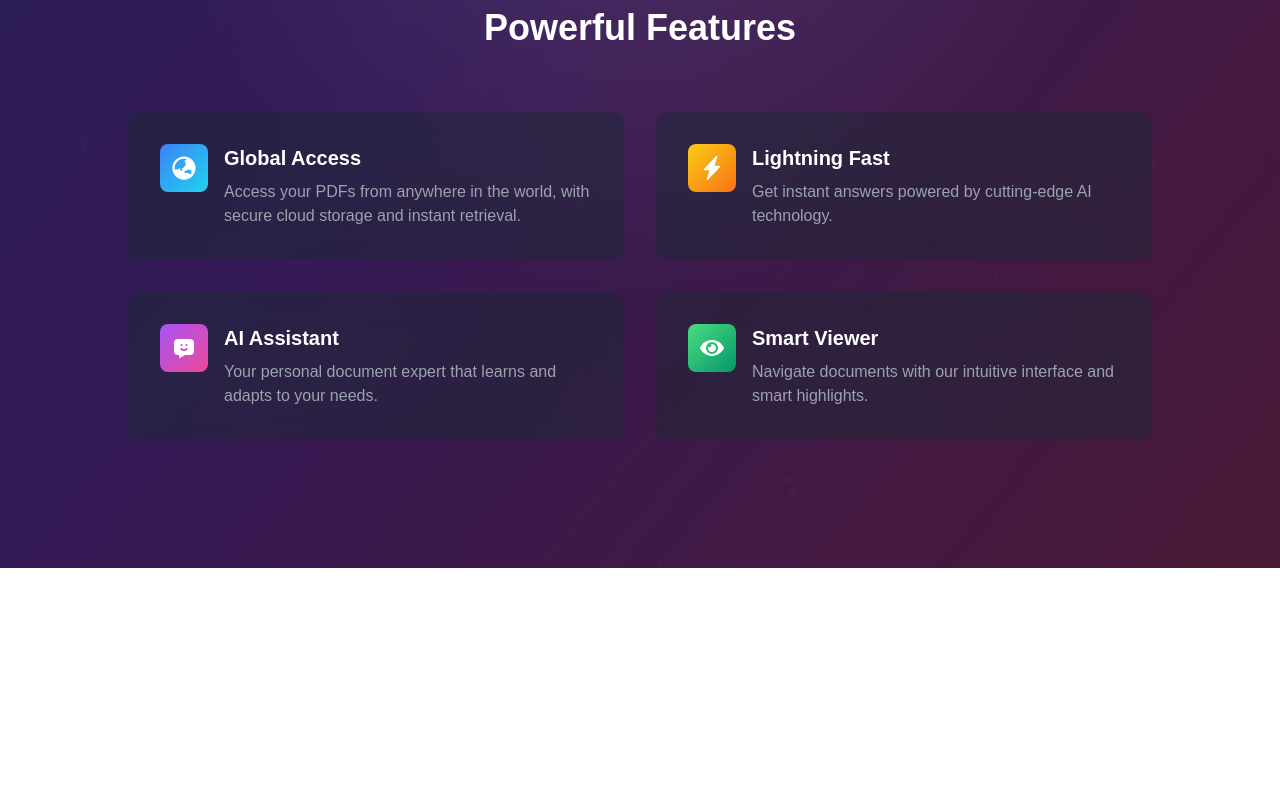
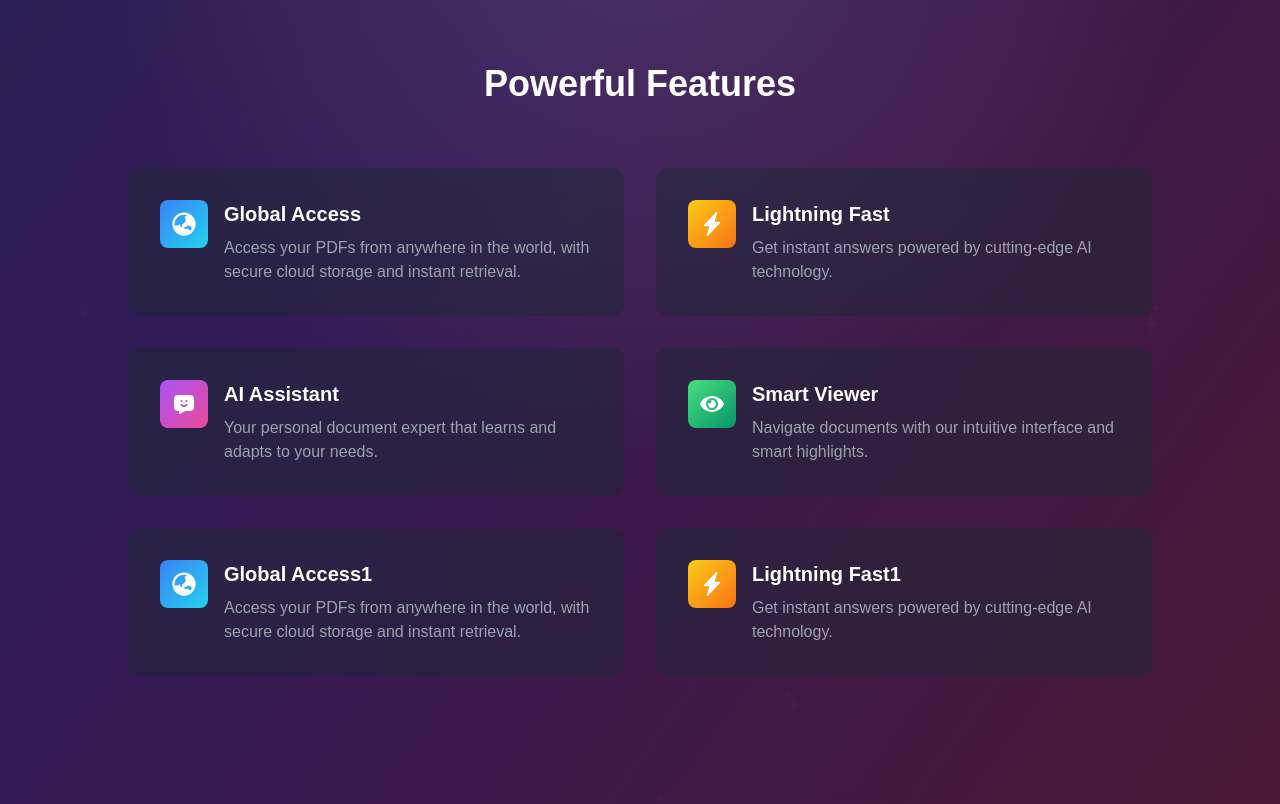
Before and after one commit to Abhishek10269/DocuMate, a Next.js app in the folder documate/: page / in a window 1280 px wide. Shown: the part 980-1784 px from the top of the page. Before the commit the page ends 1548 px from the top, so only its background shows below. Built offline with nearby package versions, Linux system fonts and the light colour scheme.

Commit message:
made a fileupoader page and hooks

```diff
--- a/documate/app/page.tsx
+++ b/documate/app/page.tsx
@@ -31,7 +31,19 @@ const features = [
     description: "Navigate documents with our intuitive interface and smart highlights.",
     icon: FaEye,
     color: "from-green-400 to-emerald-600"
-  }
+  },
+  {
+    name: "Global Access1",
+    description: "Access your PDFs from anywhere in the world, with secure cloud storage and instant retrieval.",
+    icon: FaGlobeAsia,
+    color: "from-blue-500 to-cyan-400"
+  },
+  {
+    name: "Lightning Fast1",
+    description: "Get instant answers powered by cutting-edge AI technology.",
+    icon: BsFillLightningChargeFill,
+    color: "from-yellow-400 to-orange-500"
+  },
 ];
 
 // Pre-generate positions for stars
@@ -55,7 +67,7 @@ export default function Home() {
   }
 
   return (
-    <main className="min-h-screen bg-gray-900 text-white overflow-hidden ">
+    <main className="min-h-screen bg-gray-900 text-white overflow-hidden">
       <div className="relative">
         <div className="absolute inset-0 bg-gradient-to-br from-indigo-900 via-purple-900 to-pink-900 opacity-50" />
         <div className="absolute inset-0">
@@ -87,7 +99,7 @@ export default function Home() {
               DocuMate
             </h1>
 
-            <p className="text-xl sm:text-2xl text-gray-300 max-w-3xl mx-auto animate-fade-in-up delay-100">
+            <p className="text-2xl sm:text-4xl text-gray-300 max-w-3xl mx-auto animate-fade-in-up delay-100">
               Transform your static PDFs into intelligent conversations with our
               <span className="text-transparent bg-clip-text bg-gradient-to-r from-blue-400 to-purple-600"> AI-powered </span>
               document companion
--- a/documate/components/FileUploader.tsx
+++ b/documate/components/FileUploader.tsx
@@ -1,46 +1,95 @@
 "use client";
-
 import { CircleArrowDown, RocketIcon } from 'lucide-react';
-import React, { useCallback } from 'react';
+import React, { useCallback, useEffect } from 'react';
 import { useDropzone } from 'react-dropzone';
+import useUpload from '@/hooks/useUpload';
+import { useRouter } from 'next/navigation';
 
 function FileUploader() {
- // const {progres,status,fileId,handleUpload} = useUpload();
+  const { progress, status, fileId, handleUpload } = useUpload();
+  const router = useRouter();
 
-  const onDrop = useCallback( async (acceptedFiles: File[]) => {
-    // Do something with file
+  useEffect(() => {
+    if (fileId) {
+      router.push(`/dashboard/files/${fileId}`);
+    }
+  }, [fileId, router]);
 
+  const onDrop = useCallback(
+    async (acceptedFiles: File[]) => {
       const file = acceptedFiles[0];
-if(file)
-{
- // await handleUpload(file);
+      if (file) {
+        await handleUpload(file);
       }
-else{
-  //do nothing
-  //toast....
-}
-
-  }, []);
+    },
+    []
+  );
 
   const { getRootProps, getInputProps, isDragActive, isDragAccept, isFocused } = useDropzone({
     onDrop,
     maxFiles: 1,
     accept: {
-      "application/pdf":[".pdf"],
+      "application/pdf": [".pdf"],
     },
   });
+
+  const uploadInProgress = progress != null && progress >= 0 && progress <= 100;
 
   return (
     <div className='flex flex-col gap-4 items-center max-w-7xl mx-auto'>
       <div
         {...getRootProps({
-          onDragOver: (e) => e.preventDefault()  // Prevent default drag behavior
+          onDragOver: (e) => e.preventDefault()
         })}
         className={`p-10 border-2 border-dashed mt-10 w-[90%] border-indigo-600 text-indigo-600 rounded-lg h-96 flex items-center justify-center ${
           isFocused || isDragAccept ? 'bg-indigo-300' : 'bg-indigo-100'
-        }`}
+        } ${uploadInProgress ? 'opacity-50' : ''}`}
       >
         <input {...getInputProps()} />
+
+        {uploadInProgress ? (
+          <div className='flex flex-col items-center justify-center'>
+            <div className='relative w-48 h-48'>
+              {/* Background Circle */}
+              <svg className='absolute top-0 left-0 w-full h-full' viewBox='0 0 100 100'>
+                <circle
+                  cx='50'
+                  cy='50'
+                  r='45'
+                  fill='none'
+                  stroke='#E0E7FF'
+                  strokeWidth='10'
+                />
+              </svg>
+
+              {/* Progress Circle */}
+              <svg className='absolute top-0 left-0 w-full h-full rotate-[-90deg]' viewBox='0 0 100 100'>
+                <circle
+                  cx='50'
+                  cy='50'
+                  r='45'
+                  fill='none'
+                  stroke='#6366F1'
+                  strokeWidth='10'
+                  strokeDasharray='283'
+                  strokeDashoffset={283 - (283 * progress) / 100}
+                  className='transition-all duration-300 ease-out'
+                />
+              </svg>
+
+              {/* Central Content */}
+              <div className='absolute top-0 left-0 w-full h-full flex items-center justify-center'>
+                <div className='text-center'>
+                  <RocketIcon className='mx-auto h-12 w-12 text-indigo-600 animate-pulse'/>
+                  <span className='text-2xl font-bold text-indigo-800'>
+                    {progress.toFixed(0)}%
+                  </span>
+                </div>
+              </div>
+            </div>
+            <p className='mt-4 text-indigo-700 font-medium'>Uploading File...</p>
+          </div>
+        ) : (
           <div className='flex flex-col items-center justify-center'>
             {isDragActive ? (
               <>
@@ -54,6 +103,7 @@ else{
               </>
             )}
           </div>
+        )}
       </div>
     </div>
   );
--- a/documate/tailwind.config.ts
+++ b/documate/tailwind.config.ts
@@ -10,54 +10,69 @@ const config: Config = {
   theme: {
     extend: {
       colors: {
-  			background: 'hsl(var(--background))',
-  			foreground: 'hsl(var(--foreground))',
+        background: "hsl(var(--background))",
+        foreground: "hsl(var(--foreground))",
         card: {
-  				DEFAULT: 'hsl(var(--card))',
-  				foreground: 'hsl(var(--card-foreground))'
+          DEFAULT: "hsl(var(--card))",
+          foreground: "hsl(var(--card-foreground))",
         },
         popover: {
-  				DEFAULT: 'hsl(var(--popover))',
-  				foreground: 'hsl(var(--popover-foreground))'
+          DEFAULT: "hsl(var(--popover))",
+          foreground: "hsl(var(--popover-foreground))",
         },
         primary: {
-  				DEFAULT: 'hsl(var(--primary))',
-  				foreground: 'hsl(var(--primary-foreground))'
+          DEFAULT: "hsl(var(--primary))",
+          foreground: "hsl(var(--primary-foreground))",
         },
         secondary: {
-  				DEFAULT: 'hsl(var(--secondary))',
-  				foreground: 'hsl(var(--secondary-foreground))'
+          DEFAULT: "hsl(var(--secondary))",
+          foreground: "hsl(var(--secondary-foreground))",
         },
         muted: {
-  				DEFAULT: 'hsl(var(--muted))',
-  				foreground: 'hsl(var(--muted-foreground))'
+          DEFAULT: "hsl(var(--muted))",
+          foreground: "hsl(var(--muted-foreground))",
         },
         accent: {
-  				DEFAULT: 'hsl(var(--accent))',
-  				foreground: 'hsl(var(--accent-foreground))'
+          DEFAULT: "hsl(var(--accent))",
+          foreground: "hsl(var(--accent-foreground))",
         },
         destructive: {
-  				DEFAULT: 'hsl(var(--destructive))',
-  				foreground: 'hsl(var(--destructive-foreground))'
+          DEFAULT: "hsl(var(--destructive))",
+          foreground: "hsl(var(--destructive-foreground))",
         },
-  			border: 'hsl(var(--border))',
-  			input: 'hsl(var(--input))',
-  			ring: 'hsl(var(--ring))',
+        border: "hsl(var(--border))",
+        input: "hsl(var(--input))",
+        ring: "hsl(var(--ring))",
         chart: {
-  				'1': 'hsl(var(--chart-1))',
-  				'2': 'hsl(var(--chart-2))',
-  				'3': 'hsl(var(--chart-3))',
-  				'4': 'hsl(var(--chart-4))',
-  				'5': 'hsl(var(--chart-5))'
-  			}
+          1: "hsl(var(--chart-1))",
+          2: "hsl(var(--chart-2))",
+          3: "hsl(var(--chart-3))",
+          4: "hsl(var(--chart-4))",
+          5: "hsl(var(--chart-5))",
+        },
       },
       borderRadius: {
-  			lg: 'var(--radius)',
-  			md: 'calc(var(--radius) - 2px)',
-  			sm: 'calc(var(--radius) - 4px)'
-  		}
-  	}
+        lg: "var(--radius)",
+        md: "calc(var(--radius) - 2px)",
+        sm: "calc(var(--radius) - 4px)",
+      },
+      keyframes: {
+        float: {
+          "0%, 100%": { transform: "translateY(0)" },
+          "50%": { transform: "translateY(-10px)" },
+        },
+        "fade-in-up": {
+          "0%": { opacity: "0", transform: "translateY(10px)" },
+          "100%": { opacity: "1", transform: "translateY(0)" },
+        },
+      },
+      animation: {
+        float: "float 3s ease-in-out infinite",
+        "fade-in-up": "fade-in-up 1s ease-out forwards",
+      },
+    },
   },
   plugins: [require("tailwindcss-animate")],
 };
+
 export default config;
```
Also changed, not shown: documate/hooks/useUpload.ts (+40 -4 lines). Lines whose indentation alone changed are shown as unchanged.
